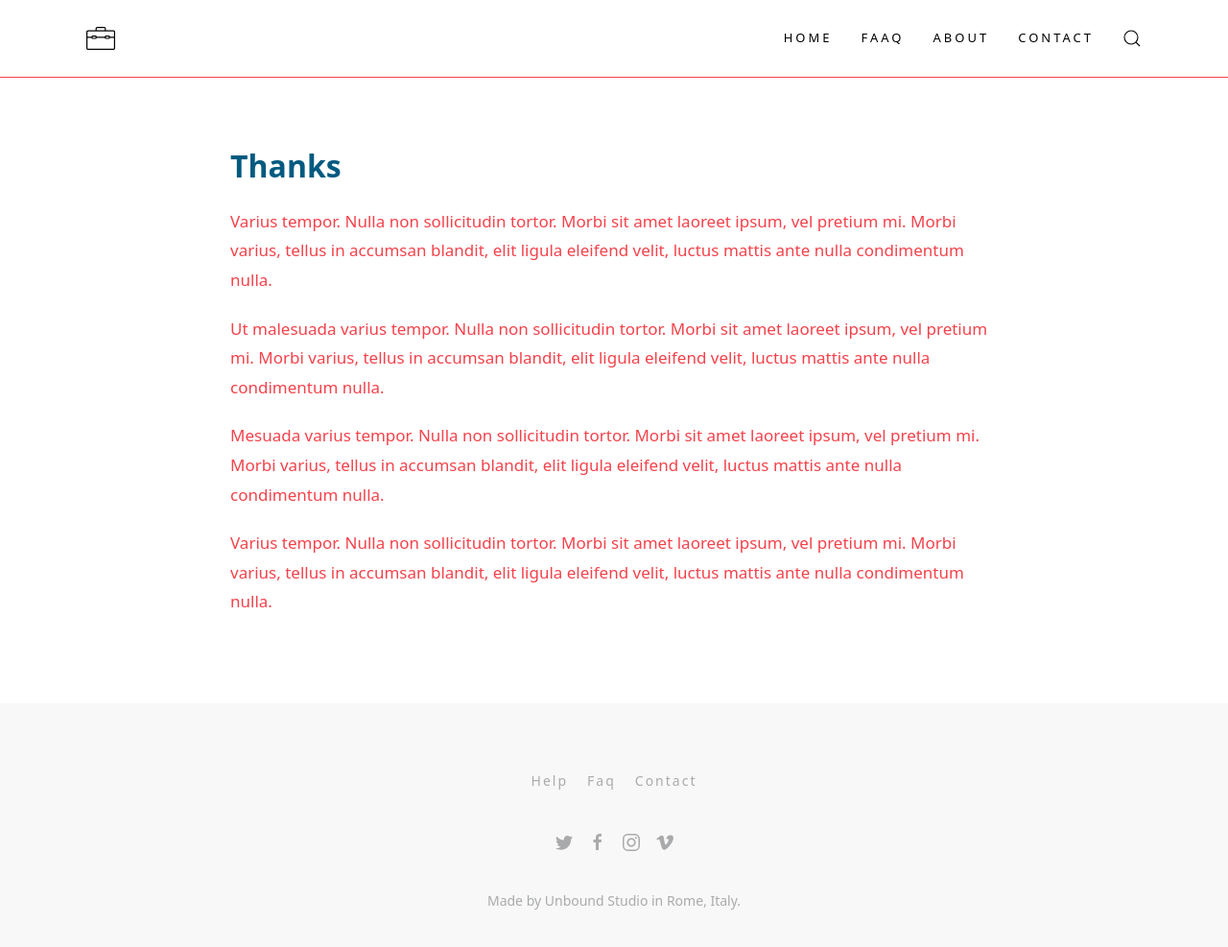
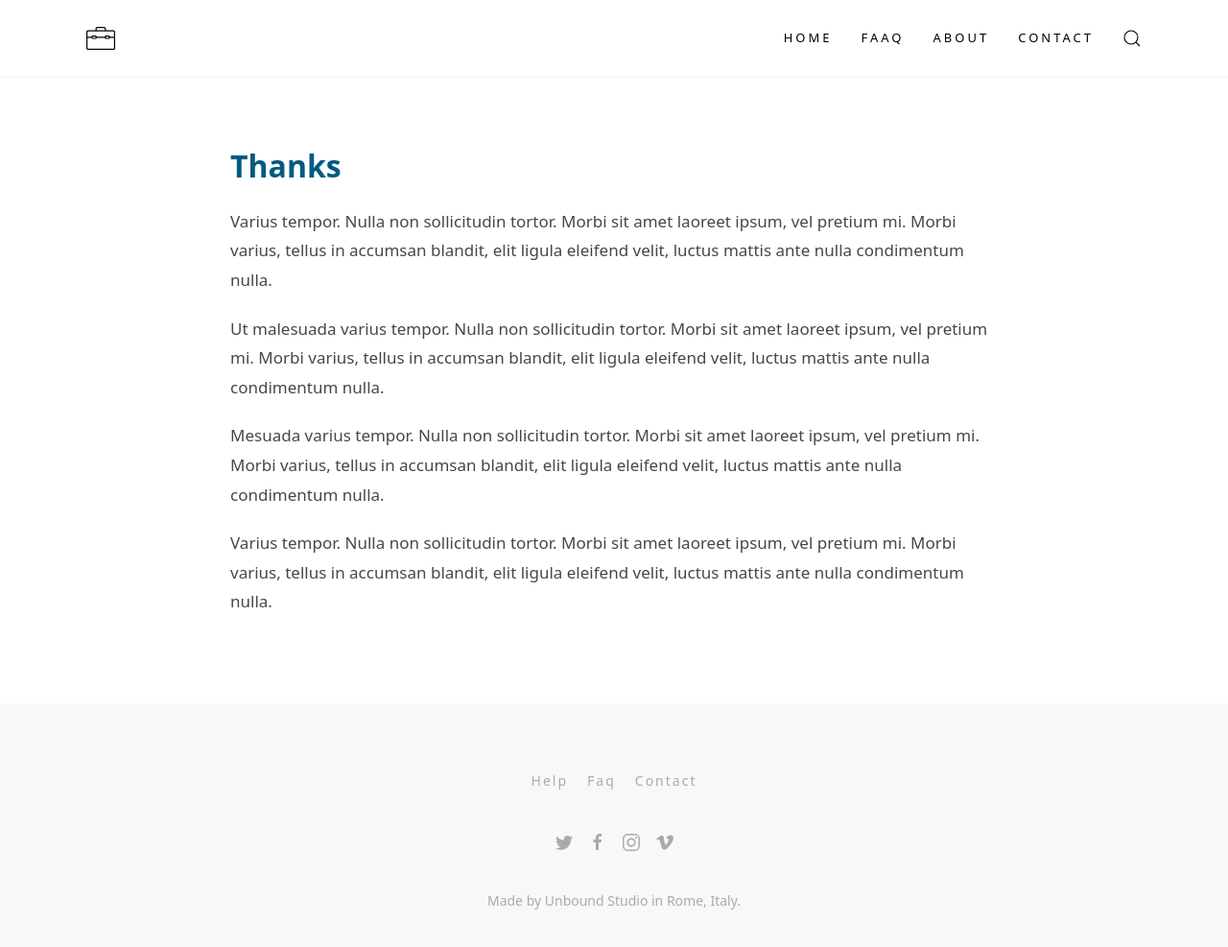
Before and after one commit to robbertl/robbertl.github.io, a Jekyll site: the page built from thanks.md, in a window 1280 px wide and 1019 px high. Shown: the top 987 px of the window at 96% size. Built offline with Jekyll 4.4.1, drawn with Linux system fonts in a browser that asks for light colours.

Commit message:
Create variables.scss

```diff
--- a/_sass/theme/variables.scss
+++ b/_sass/theme/variables.scss
@@ -1,13 +1,13 @@
 // Custom variables
 $lh-l: 1.8;
-$border-light: #f5424b;
+$border-light: #edeff1;
 $color-dark: #000;
 
 $base-heading-font-weight: 700;
 $base-heading-color: $color-dark;
 $base-h2-line-height: 1.4;
 $base-link-hover-text-decoration: none;
-$base-body-color: #f5424b;
+$base-body-color: #474748;
 
 $global-font-family: system-ui;
 $global-link-color: $color-dark;
```
